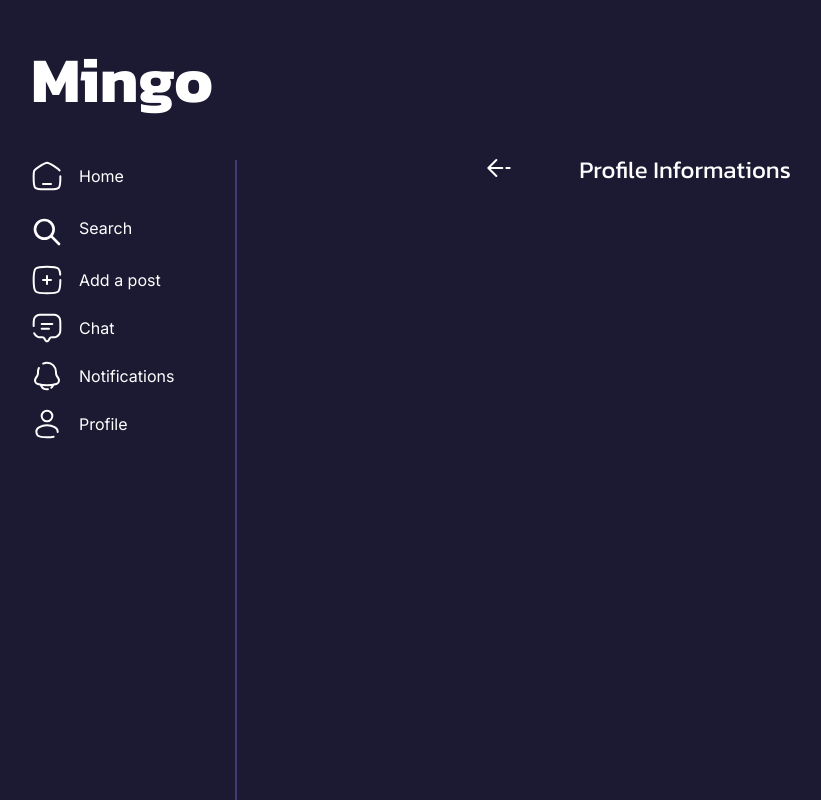
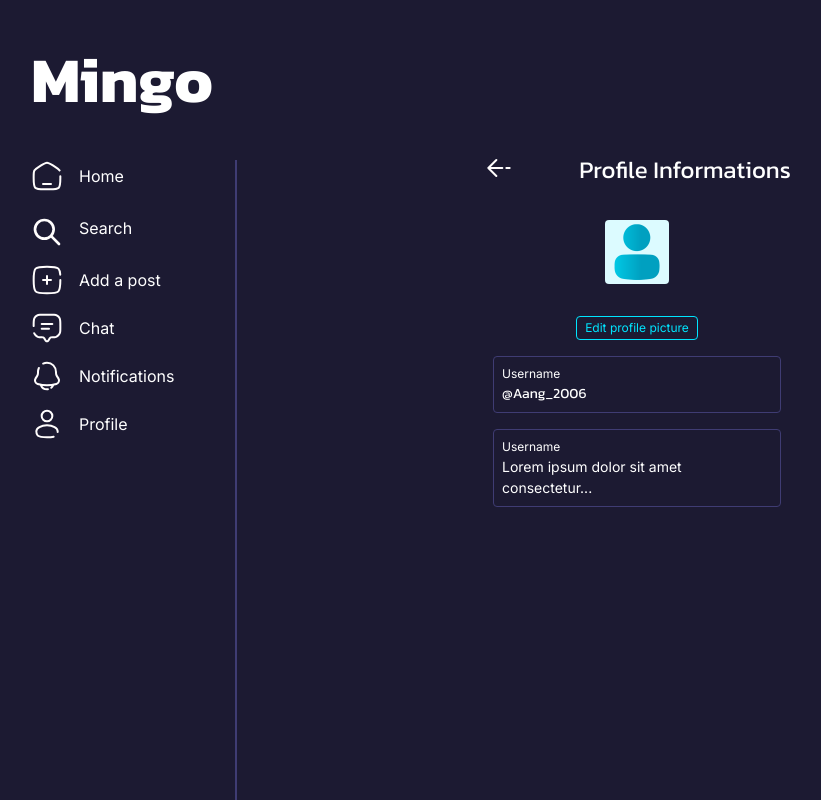
Before and after one commit to WildCodeSchool/2024-12-orleans-cda-project3-team-c, a React (Vite) app in the folder packages/frontend/web/: page /profile-informations in a window 1280 px wide. Shown: the top 800 px of the page, without its empty margins (1-822 px from the left). Built offline with nearby package versions, Linux system fonts and the light colour scheme.

Commit message:
add page profile-informations

```diff
--- a/packages/frontend/web/src/pages/parameters.tsx
+++ b/packages/frontend/web/src/pages/parameters.tsx
@@ -29,7 +29,7 @@ export default function Parameters() {
               src={userIcon}
               alt='profile informations icon'
             />
-            {'Profil Informations'}
+            {'Profile Informations'}
           </Link>
         </li>
         <li className='h-[3rem] max-w-[fit-content]'>
--- a/packages/frontend/web/src/pages/profile-informations.tsx
+++ b/packages/frontend/web/src/pages/profile-informations.tsx
@@ -1,6 +1,7 @@
 import { Link } from 'react-router-dom';
 
 import arrowLeftIcon from '../assets/icons/arrow-left-white.svg';
+import user from '../assets/pictures/users/user.png';
 
 export default function ProfileInformations() {
   return (
@@ -17,6 +18,30 @@ export default function ProfileInformations() {
           {'Profile Informations'}
         </h2>
       </div>
+      <img
+        className='mt-[2rem] mb-[2rem] size-[4rem] rounded-[4px]'
+        src={user}
+        alt='user'
+      />
+
+      {/* faire route */}
+      <Link
+        className='text-turquoise-blue-400 rounded-[0.25rem] border-[1px] border-[turquoise-blue-400] p-[0.125rem] pr-[0.5rem] pl-[0.5rem] text-[0.75rem]'
+        to='/edit-profile'
+      >
+        <p>{'Edit profile picture'}</p>
+      </Link>
+      {/* <button className='decoration-turquoise-blue-400 text-[16px] border-turquoise-blue-400'></button> */}
+      <div className='mt-[1rem] w-[18rem] rounded-[0.25rem] border-[1px] border-purple-900 p-[0.5rem] pr-[0.5rem] pl-[0.5rem]'>
+        <p className='text-[0.75rem]'>{'Username'}</p>
+        <p className='font-title text-[0.875rem]'>{'@Aang_2006'}</p>
+      </div>
+      <div className='mt-[1rem] w-[18rem] rounded-[0.25rem] border-[1px] border-purple-900 p-[0.5rem] pr-[0.5rem] pl-[0.5rem]'>
+        <p className='text-[0.75rem]'>{'Username'}</p>
+        <p className='text-[0.875rem]'>
+          {'Lorem ipsum dolor sit amet consectetur...'}
+        </p>
+      </div>
     </section>
   );
 }
```
